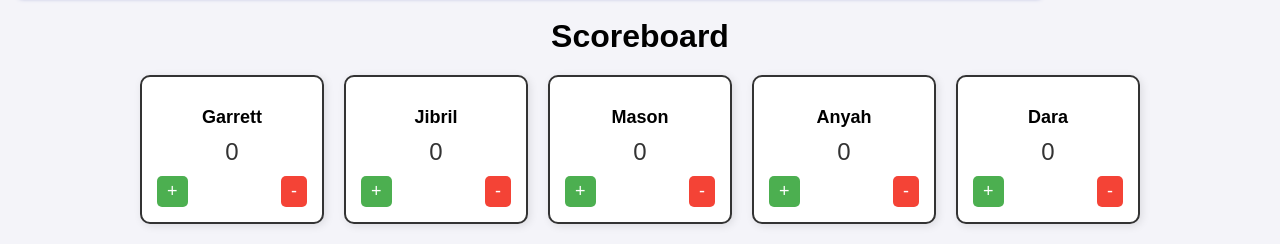
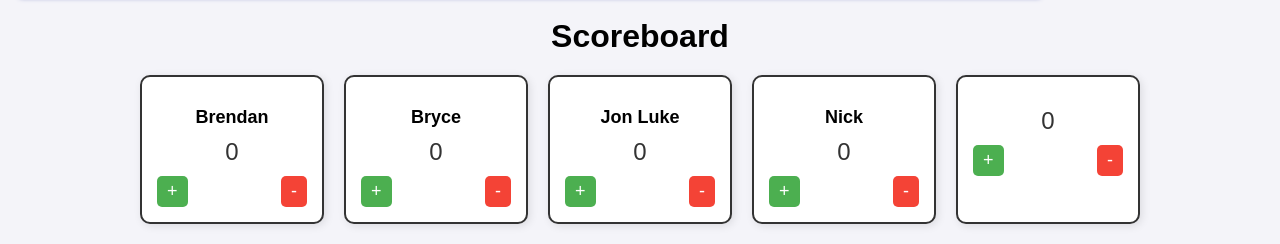
Before and after one commit to mrbogan1127/ExtempMod, a plain HTML site: page Jeopardy.html in a window 1280 px wide. Shown: the part 593-837 px from the top of the page. Drawn offline with Linux system fonts and the light colour scheme.

Commit message:
Update Jeopardy.html

```diff
--- a/Jeopardy.html
+++ b/Jeopardy.html
@@ -111,7 +111,7 @@
     <h1>Scoreboard</h1>
     <div class="scoreboard">
         <div class="player" id="player1">
-            <h2>Garrett</h2>
+            <h2>Brendan</h2>
             <div class="score" id="score1">0</div>
             <div class="buttons">
                 <button class="add" onclick="changeScore('score1', 1)">+</button>
@@ -119,7 +119,7 @@
             </div>
         </div>
         <div class="player" id="player2">
-            <h2>Jibril</h2>
+            <h2>Bryce</h2>
             <div class="score" id="score2">0</div>
             <div class="buttons">
                 <button class="add" onclick="changeScore('score2', 1)">+</button>
@@ -127,7 +127,7 @@
             </div>
         </div>
         <div class="player" id="player3">
-            <h2>Mason</h2>
+            <h2>Jon Luke</h2>
             <div class="score" id="score3">0</div>
             <div class="buttons">
                 <button class="add" onclick="changeScore('score3', 1)">+</button>
@@ -135,7 +135,7 @@
             </div>
         </div>
         <div class="player" id="player4">
-            <h2>Anyah</h2>
+            <h2>Nick</h2>
             <div class="score" id="score4">0</div>
             <div class="buttons">
                 <button class="add" onclick="changeScore('score4', 1)">+</button>
@@ -143,7 +143,7 @@
             </div>
         </div>
         <div class="player" id="player5">
-            <h2>Dara</h2>
+            <h2></h2>
             <div class="score" id="score5">0</div>
             <div class="buttons">
                 <button class="add" onclick="changeScore('score5', 1)">+</button>
```
